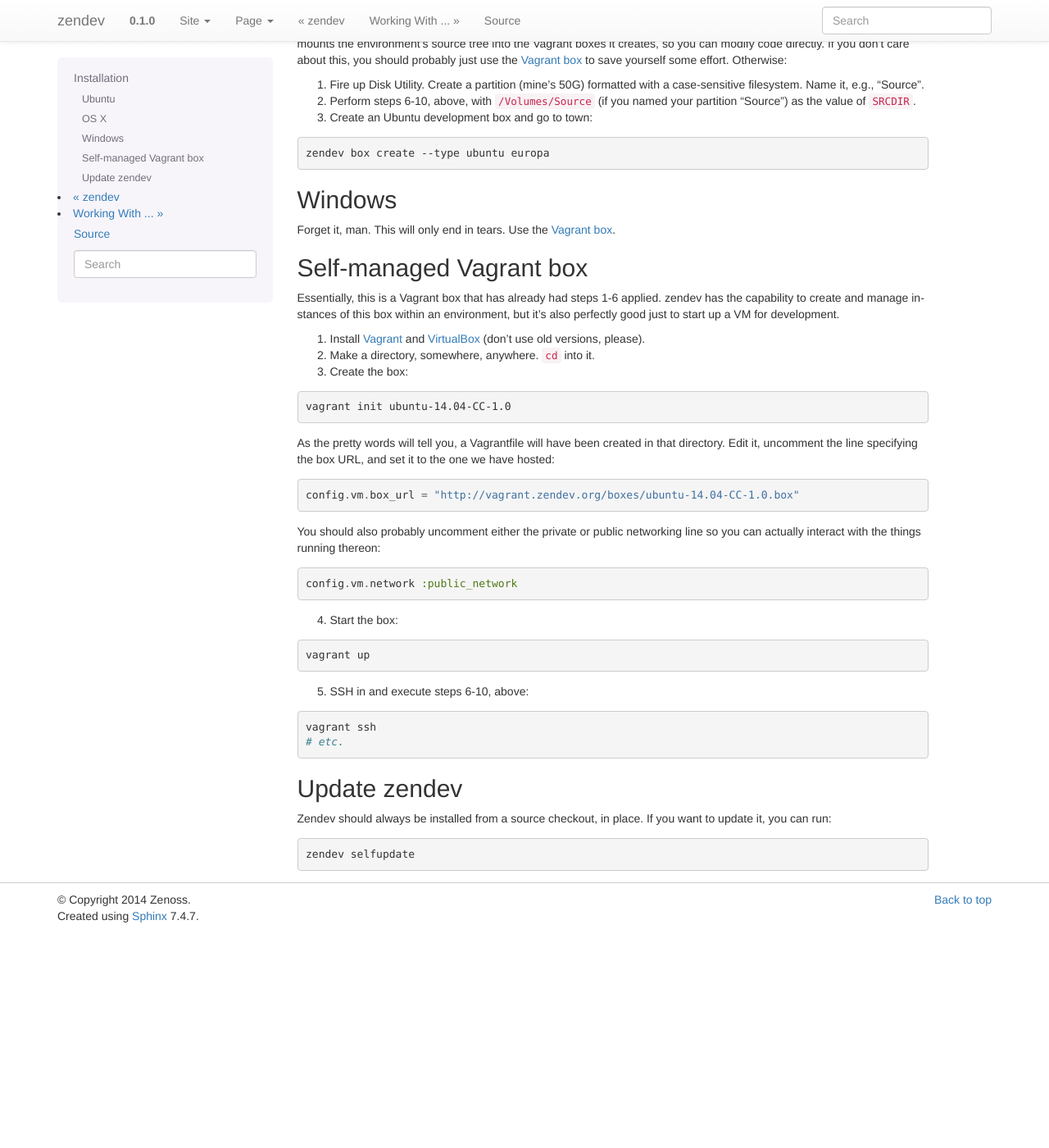
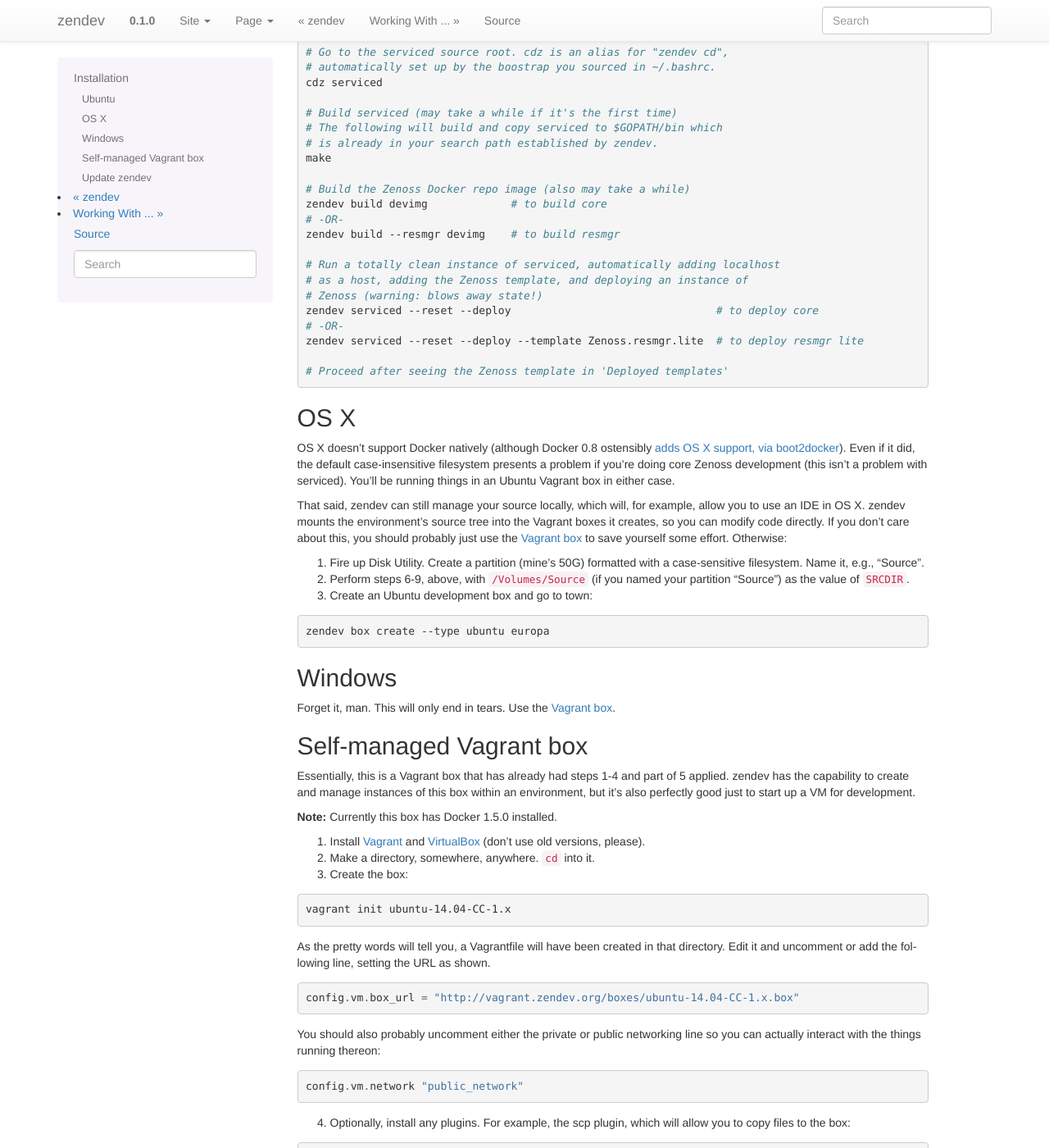
Before and after one commit to zenoss/zendev, a Sphinx documentation site: the page built from docs/installation.rst, in a window 1280 px wide and 1400 px high, scrolled down 4822 px. Shown: the whole window at 82% size. Built offline with Sphinx 7.4.7, drawn with Linux system fonts in a browser that asks for light colours; before the commit the page ends 5959 px from its top, so only the background shows below that; some of the changed text lies outside the part shown.

Commit message:
Updates to Installation section

```diff
--- a/docs/installation.rst
+++ b/docs/installation.rst
@@ -18,14 +18,17 @@
 
 Ubuntu
 ------
-.. important:: Ubuntu 14.04 is required
+.. important:: Ubuntu 14.04 or higher is required.  Make sure you know the release name
+	       for your version of Ubuntu (the Adjective from `this table
+	       <https://wiki.ubuntu.com/DevelopmentCodeNames#Release_Naming_Scheme>`_).
+	       Use it (with all small letters) in place of URELEASE in the instructions below.
 
 1. Make sure the universe and multiverse repos are enabled and updated:
 
 .. code-block:: bash
 
     # Add the repository
-    sudo add-apt-repository "deb http://archive.ubuntu.com/ubuntu trusty main universe restricted multiverse"
+    sudo add-apt-repository "deb http://archive.ubuntu.com/ubuntu URELEASE main universe restricted multiverse"
 
     # Update the repos
     sudo apt-get update
@@ -49,6 +52,21 @@
     sudo apt-get install lxc-docker-1.5.0
 
     # ------------------------------------------------------------------
+    # -OR-
+    # Install Docker for current Europa work (version 1.1 or later)
+    # ------------------------------------------------------------------
+    sudo apt-get install apt-transport-https
+    sudo apt-key adv --keyserver hkp://p80.pool.sks-keyservers.net:80 \
+	 --recv-keys 58118E89F3A912897C070ADBF76221572C52609D
+    sudo vim /etc/apt/sources.list.d/docker.list
+        # remove the contents and replace with the following:
+        deb https://apt.dockerproject.org/repo ubuntu-URELEASE main
+    apt-get update
+    apt-get purge lxc-docker*
+    apt-get install docker-engine
+
+    # ------------------------------------------------------------------
+    # -OR-
     # Install Docker for all other cases
     # ------------------------------------------------------------------
     curl -sSL https://get.docker.io/ubuntu/ | sudo sh
@@ -69,7 +87,9 @@
     sudo apt-get install linux-image-extra-`uname -r`
     sudo apt-get install lxc-docker-1.5.0
 
-3. Add your user to the ``docker`` group:
+3. Time for Docker-related configuration.
+
+Add your user to the ``docker`` group:
 
 .. code-block:: bash
 
@@ -122,13 +142,14 @@
     sudo apt-get install -y mercurial bzr git
 
     # ------------------------------------------------------------------
-    # Install Go for Europa-Release <= 1.0.x
+    # Install Go for old Europa (version 1.0.x)
     # ------------------------------------------------------------------
     sudo apt-get install -y wget curl
     curl -s https://storage.googleapis.com/golang/go1.3.3.linux-amd64.tar.gz | sudo tar -xzC /usr/local
 
     # ------------------------------------------------------------------
-    # Install Go for all other cases
+    # -OR-
+    # Install Go for all other cases, including current Europa work
     # ------------------------------------------------------------------
     sudo apt-get install -y wget curl
     curl -s https://storage.googleapis.com/golang/go1.4.2.linux-amd64.tar.gz | sudo tar -xzC /usr/local
@@ -169,7 +190,8 @@
     sudo apt-get install -y python-dev python-pip
     sudo pip install --upgrade pip
 
-    # for Ubuntu 12.04.*
+    # Python setup tools (package installed is actually 'python-setuptools')
+    # (We are running Python version 2.7.6)
     sudo pip install setuptools --no-use-wheel --upgrade
 
     # libpam (necessary for control plane)
@@ -180,6 +202,17 @@
 
     # tmux or screen will make your life better
     sudo apt-get install -y tmux screen
+
+And, if you're working on Europa:
+
+.. code-block:: bash
+
+    # Additional packages needed to build
+    sudo apt-get install -y xfsprogs xfsdump
+    sudo apt-get install -y libdevmapper-dev
+
+    # Need Java to run some of the services (and the build tests)
+    sudo apt-get install -y default-jdk
 
 6. At this point, you need to `set up GitHub for SSH access
    <https://help.github.com/articles/generating-ssh-keys>`_.
@@ -262,12 +295,14 @@
 
     # Build the Zenoss Docker repo image (also may take a while)
     zendev build devimg             # to build core
+    # -OR-
     zendev build --resmgr devimg    # to build resmgr
 
     # Run a totally clean instance of serviced, automatically adding localhost
     # as a host, adding the Zenoss template, and deploying an instance of
     # Zenoss (warning: blows away state!)
     zendev serviced --reset --deploy                                # to deploy core
+    # -OR-
     zendev serviced --reset --deploy --template Zenoss.resmgr.lite  # to deploy resmgr lite
 
     # Proceed after seeing the Zenoss template in 'Deployed templates'
@@ -285,7 +320,7 @@
 
 1. Fire up Disk Utility. Create a partition (mine's 50G) formatted with
    a case-sensitive filesystem. Name it, e.g., "Source".
-2. Perform steps 6-10, above, with ``/Volumes/Source`` (if you named your
+2. Perform steps 6-9, above, with ``/Volumes/Source`` (if you named your
    partition "Source") as the value of ``SRCDIR``.
 3. Create an Ubuntu development box and go to town:
 
@@ -302,10 +337,12 @@
 .. _Vagrant box:
 Self-managed Vagrant box
 ------------------------
-Essentially, this is a Vagrant box that has already had steps 1-6 applied.
+Essentially, this is a Vagrant box that has already had steps 1-4 and part of 5 applied.
 zendev has the capability to create and manage instances of this box within an
 environment, but it's also perfectly good just to start up a VM for
 development.
+
+**Note:** Currently this box has Docker 1.5.0 installed.
 
 1. Install Vagrant_ and VirtualBox_ (don't use old versions, please).
 2. Make a directory, somewhere, anywhere. ``cd`` into it.
@@ -313,35 +350,39 @@
 
 .. code-block:: bash
 
-    vagrant init ubuntu-14.04-CC-1.0
+    vagrant init ubuntu-14.04-CC-1.x
 
 As the pretty words will tell you, a Vagrantfile will have been created in that
-directory. Edit it, uncomment the line specifying the box URL, and set it to
-the one we have hosted:
+directory. Edit it and uncomment or add the following line, setting the URL as shown.
 
 .. code-block:: ruby
 
-    config.vm.box_url = "http://vagrant.zendev.org/boxes/ubuntu-14.04-CC-1.0.box"
+    config.vm.box_url = "http://vagrant.zendev.org/boxes/ubuntu-14.04-CC-1.x.box"
 
 You should also probably uncomment either the private or public networking line
 so you can actually interact with the things running thereon:
 
 .. code-block:: ruby
 
-    config.vm.network :public_network
+    config.vm.network "public_network"
 
-4. Start the box:
+4. Optionally, install any plugins.  For example, the scp plugin, which will
+   allow you to copy files to the box:
+
+.. code-block:: bash
+
+   vagrant plugin install vagrant-scp
+
+5. Start the box and log in to it:
 
 .. code-block:: bash
 
     vagrant up
+    vagrant ssh
 
-5. SSH in and execute steps 6-10, above:
+6. Execute steps 3 and 5-9 from the Ubuntu section above.
 
-.. code-block:: bash
-
-    vagrant ssh
-    # etc.
+   Notice in step 5, some of the software is already installed.  ``dpkg -l`` is your friend here.
 
 Update zendev
 -------------
```
Also changed, not shown: other parts of docs/installation.rst (+2 -2 lines).
